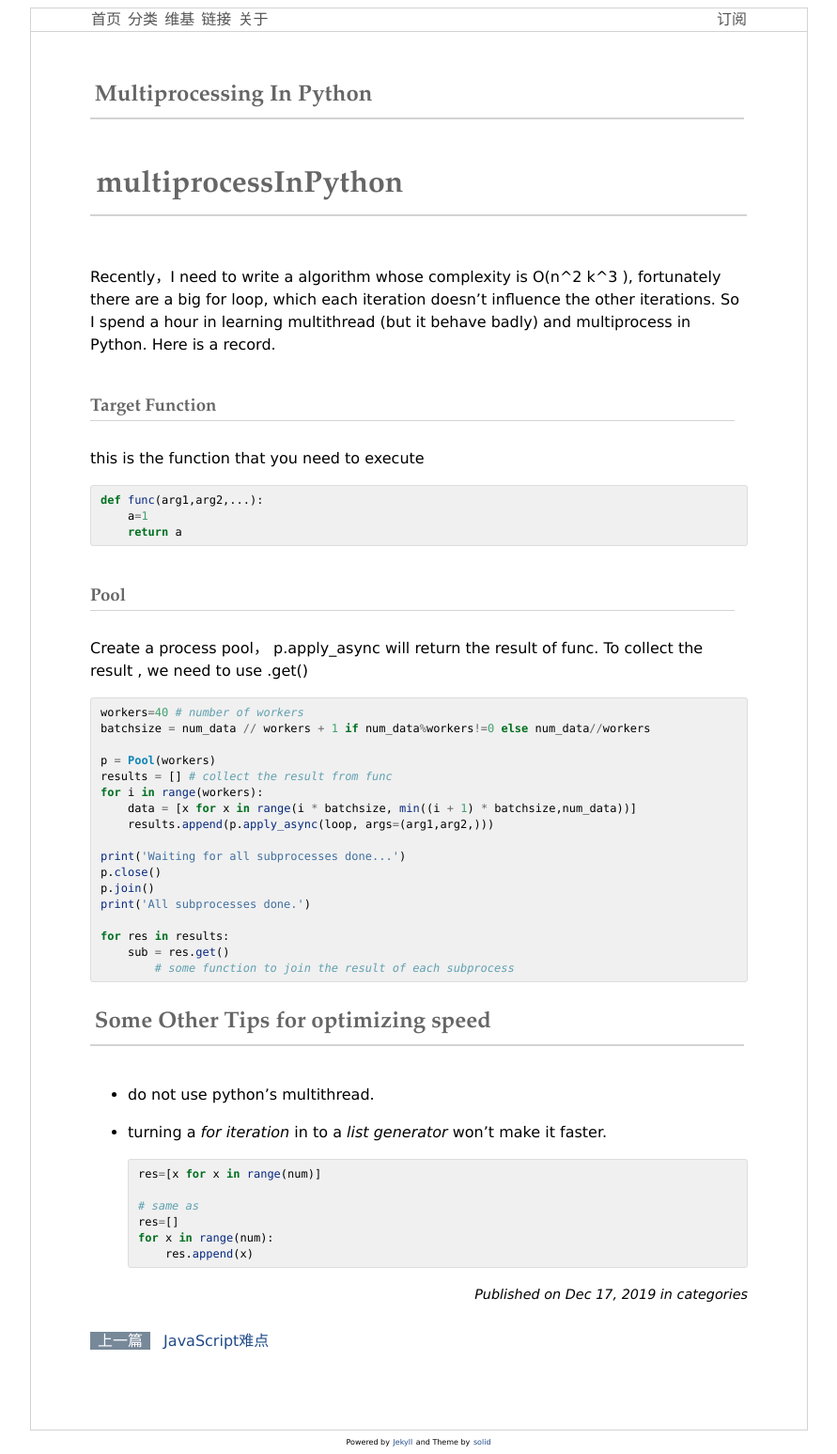
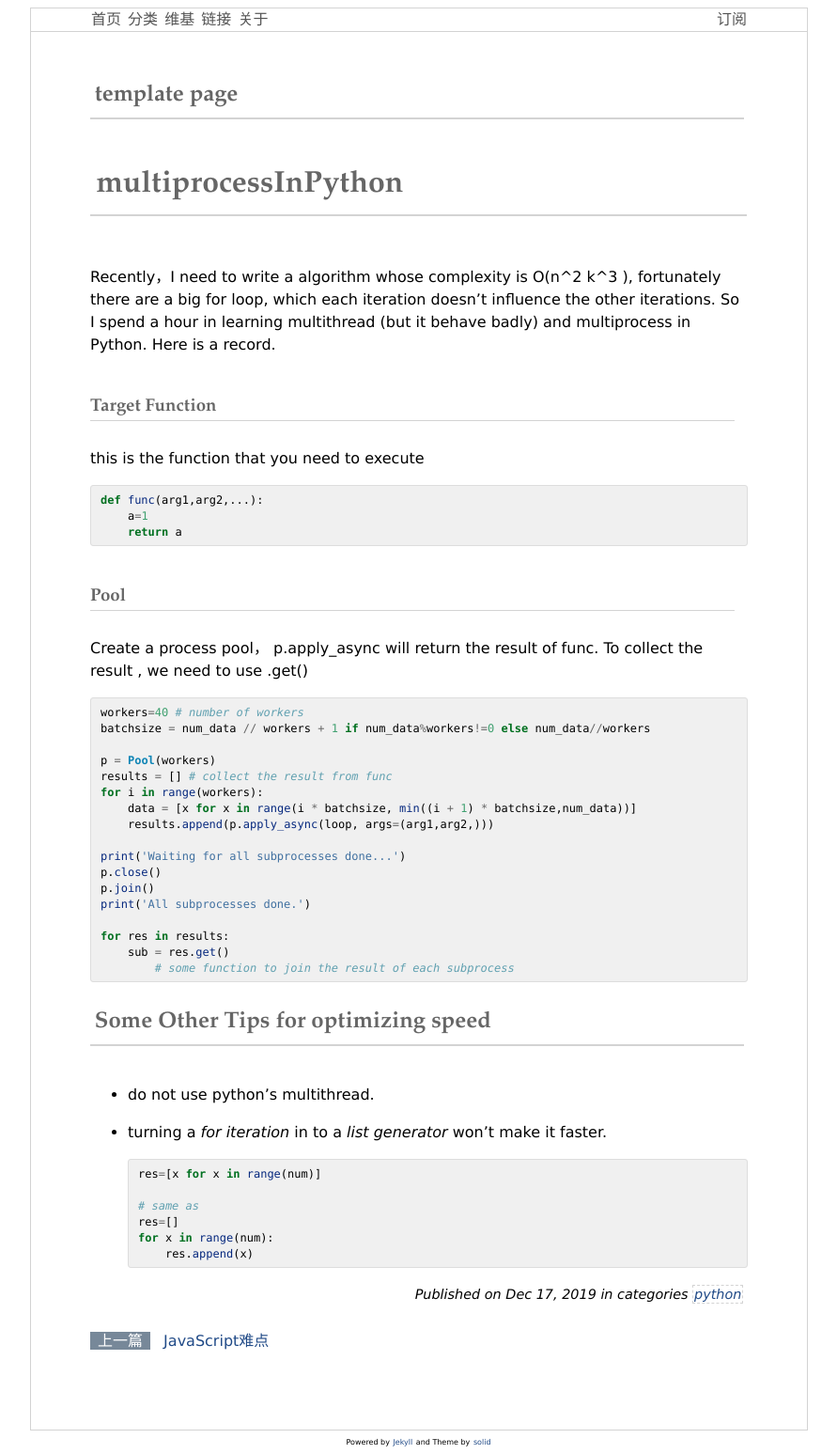
Before and after one commit to ShengdingHu/Blogs, a Jekyll site: the page built from _posts/TechBlogs/Parrallel/2019-12-17-multiprocessing-in-python.md, in a window 1280 px wide. Shown: the whole page at 94% size, without its empty margins (194-1085 px from the left). Built offline with Jekyll 4.4.1, drawn with Linux system fonts in a browser that asks for light colours; our own code applies the rules of GitHub Pages for plain Markdown files; comment, search, counter and statistics services are not loaded.

Commit message:
Update 2019-12-17-multiprocessing-in-python.md

```diff
--- a/_posts/TechBlogs/Parrallel/2019-12-17-multiprocessing-in-python.md
+++ b/_posts/TechBlogs/Parrallel/2019-12-17-multiprocessing-in-python.md
@@ -1,3 +1,11 @@
+---
+layout: post
+title: template page
+categories: [python]
+description: python learning
+keywords: parallel computing
+---
+
 # multiprocessInPython
 
 Recently，I need to write a algorithm whose complexity is O(n^2 k^3 ), fortunately there are a big for loop, which each iteration doesn't influence the other iterations. So I spend a hour in learning multithread (but it behave badly) and multiprocess in Python. Here is a record.
```
